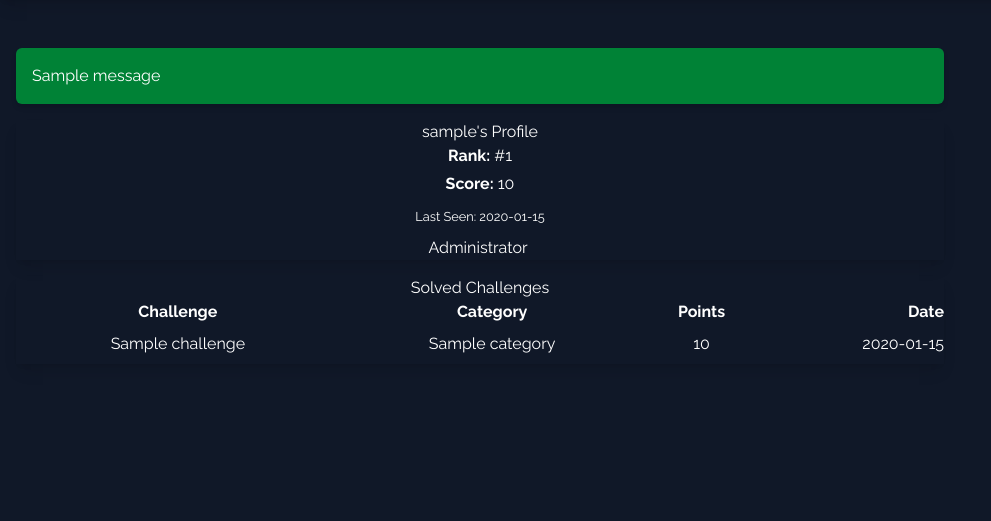
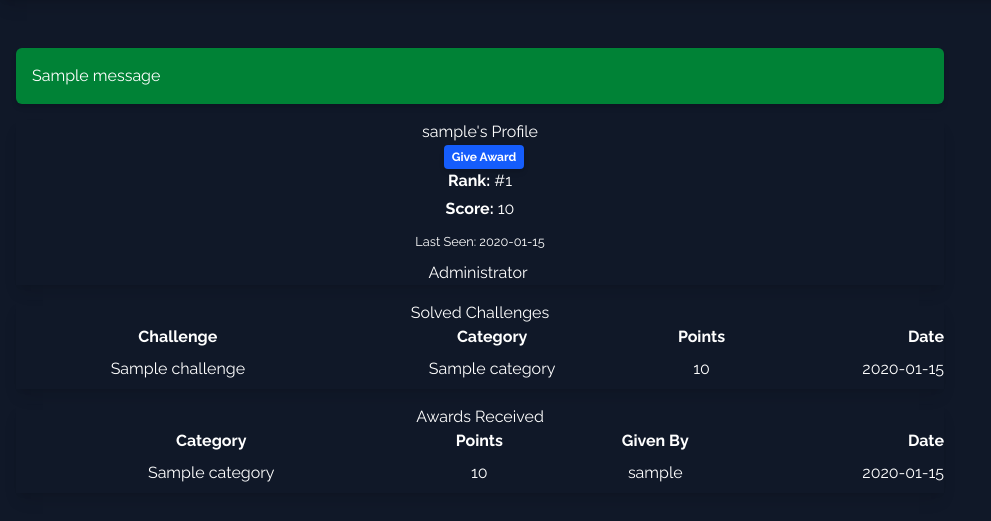
Before and after one commit to MicahWade/WindFlag, a Flask app: page /profile in a window 1280 px wide. Shown: the part 60-581 px from the top of the page, without its empty margins (0-991 px from the left). Run offline with Flask 3, Linux system fonts and the light colour scheme; a user stored in the database is signed in; tables that the repository leaves empty hold one stand-in row (values such as "Sample post"); one stand-in notice (Sample message) is shown.

Commit message:
feat: Implement award system for admins
This commit introduces a new award system allowing administrators to recognize and reward users.

Key changes include:
- **Database Models:** Added  and  models to track award types and individual awards given.
- **Admin Management:**
    - Removed the dedicated "Give Award" page.
    - Integrated award-giving directly into the user profile page via a modal for admins.
    - Implemented CRUD operations for  via a new admin page.
- **Frontend Enhancements:**
    - Updated  to display awards received (visible to admins) and include an admin-only "Give Award" button that triggers a Tailwind CSS styled modal.
    - Converted new admin templates (, ) to use Tailwind CSS for consistent styling.
    - Added default award categories during database seeding.
- **Backend Logic:**
    - Modified  to eager-load award data for admins viewing profiles and to pass the  to the profile template.
    - Added a new route in  to handle inline award submissions.
- **Forms:** Introduced  for profile-based award giving and  for category management.

```diff
--- a/app.py
+++ b/app.py
@@ -1,7 +1,7 @@
 from flask import Flask, render_template, request, flash, redirect, url_for, jsonify
 from flask_login import login_user, current_user, logout_user, login_required
 from scripts.config import Config
-from scripts.forms import RegistrationForm, LoginForm, FlagSubmissionForm # Import forms
+from scripts.forms import RegistrationForm, LoginForm, FlagSubmissionForm, InlineGiveAwardForm # Import forms
 from datetime import datetime, UTC, timedelta # Import datetime, UTC, and timedelta
 from sqlalchemy import func # Import func for aggregation
 from sqlalchemy.orm import joinedload # Import joinedload for eager loading
@@ -26,7 +26,7 @@ def create_app(config_class=Config):
     login_manager.unauthorized_handler(lambda: redirect(url_for('home')))
     bcrypt.init_app(app)
 
-    from scripts.models import User, Category, Challenge, Submission, ChallengeFlag, FlagSubmission # Import models here
+    from scripts.models import User, Category, Challenge, Submission, ChallengeFlag, FlagSubmission, Award, AwardCategory # Import models here
 
     app.register_blueprint(admin_bp) # Register admin blueprint
 
@@ -91,8 +91,17 @@ def create_app(config_class=Config):
     @app.route('/profile/<username>')
     @login_required
     def user_profile(username):
-        from scripts.models import User, Submission, Challenge, Category # Import Category
-        target_user = User.query.filter_by(username=username).first_or_404()
+        # Start building the query for target_user
+        user_query = User.query.filter_by(username=username)
+
+        # If current user is admin, eager load awards received and given
+        if current_user.is_admin:
+            user_query = user_query.options(
+                joinedload(User.awards_received).joinedload(Award.category),
+                joinedload(User.awards_received).joinedload(Award.giver)
+            )
+
+        target_user = user_query.first_or_404()
 
         # Access control: If user is hidden and current user is not admin, deny access
         if target_user.hidden and not current_user.is_admin:
@@ -119,8 +128,15 @@ def create_app(config_class=Config):
                                            .order_by(Submission.timestamp.desc())\
                                            .all()
 
+        # Initialize InlineGiveAwardForm
+        give_award_form = None
+        if current_user.is_admin:
+            give_award_form = InlineGiveAwardForm()
+            give_award_form.category.choices = [(ac.id, ac.name) for ac in AwardCategory.query.order_by(AwardCategory.name).all()]
+
         return render_template('profile.html', title=f"{target_user.username}'s Profile",
-                               user=target_user, submissions=user_submissions, user_rank=user_rank)
+                               user=target_user, submissions=user_submissions, user_rank=user_rank,
+                               give_award_form=give_award_form)
 
     @app.route('/challenges')
     @login_required
--- a/scripts/forms.py
+++ b/scripts/forms.py
@@ -130,3 +130,23 @@ class AdminSettingsForm(FlaskForm):
                                         validators=[DataRequired()],
                                         default='line')
     submit = SubmitField('Save Settings')
+
+class AwardCategoryForm(FlaskForm):
+    name = StringField('Category Name',
+                       validators=[DataRequired(), Length(min=2, max=50)])
+    default_points = IntegerField('Default Points',
+                                  validators=[DataRequired(), NumberRange(min=0)],
+                                  default=0)
+    submit = SubmitField('Submit Category')
+
+    def validate_name(self, name):
+        from scripts.models import AwardCategory # Import here to avoid circular dependency
+        category = AwardCategory.query.filter_by(name=name.data).first()
+        if category:
+            raise ValidationError('That award category name is taken. Please choose a different one.')
+
+class InlineGiveAwardForm(FlaskForm):
+    category = SelectField('Award Category', coerce=int, validators=[DataRequired()])
+    points = IntegerField('Points to Award',
+                          validators=[DataRequired(), NumberRange(min=1)])
+    submit = SubmitField('Give Award')
--- a/templates/admin/index.html
+++ b/templates/admin/index.html
@@ -24,6 +24,11 @@
                 <h2 class="text-xl font-semibold text-gray-100 mb-2">Manage Users</h2>
                 <p class="text-gray-300">View and manage user accounts, including their hidden and admin status.</p>
             </a>
+            <a href="{{ url_for('admin.manage_award_categories') }}" class="block bg-gray-700 p-6 rounded-lg shadow-md hover:shadow-lg transform hover:scale-105 transition duration-300 ease-in-out">
+                <h2 class="text-xl font-semibold text-gray-100 mb-2">Manage Award Categories</h2>
+                <p class="text-gray-300">Create, edit, or delete award categories.</p>
+            </a>
+
         </div>
     </div>
 {% endblock content %}
--- a/templates/profile.html
+++ b/templates/profile.html
@@ -6,7 +6,12 @@
         <div class="col-md-8 col-lg-6">
             <div class="card bg-dark text-white shadow-lg mb-4"> {# Removed text-center from here #}
                 <div class="card-header bg-secondary text-center">
-                    <h3 class="card-title mb-0">{{ user.username }}'s Profile</h3>
+                    <h3 class="card-title mb-0 d-inline-block">{{ user.username }}'s Profile</h3>
+                    {% if current_user.is_admin %}
+                        <button type="button" class="bg-blue-600 hover:bg-blue-500 text-white font-bold py-1 px-2 rounded text-xs shadow-md ml-2" onclick="toggleGiveAwardModal()">
+                            Give Award
+                        </button>
+                    {% endif %}
                 </div>
                 <div class="card-body d-flex flex-column flex-md-row justify-content-center align-items-center">
                     <div class="text-center mx-3 mb-2 mb-md-0">
@@ -67,8 +72,90 @@
             </div>
         </div>
 
+        {% if current_user.is_admin %}
+        <div class="col-12">
+            <div class="card bg-dark text-white shadow-lg mb-4">
+                <div class="card-header bg-secondary text-center">
+                    <h3 class="card-title mb-0">Awards Received</h3>
+                </div>
+                <div class="card-body">
+                    {% if user.awards_received %}
+                        <div class="table-responsive">
+                            <table class="table table-dark table-striped table-hover table-bordered w-full">
+                                <thead>
+                                    <tr>
+                                        <th scope="col" class="text-center">Category</th>
+                                        <th scope="col" class="text-center">Points</th>
+                                        <th scope="col" class="text-center">Given By</th>
+                                        <th scope="col" class="text-end" style="width: 20%;">Date</th>
+                                    </tr>
+                                </thead>
+                                <tbody>
+                                    {% for award in user.awards_received %}
+                                    <tr>
+                                        <td class="py-2 text-center">{{ award.category.name }}</td>
+                                        <td class="py-2 text-center">{{ award.points_awarded }}</td>
+                                        <td class="py-2 text-center">{{ award.giver.username }}</td>
+                                        <td class="py-2 text-end">{{ award.timestamp.strftime('%Y-%m-%d') }}</td>
+                                    </tr>
+                                    {% endfor %}
+                                </tbody>
+                            </table>
+                        </div>
+                    {% else %}
+                        <p class="text-muted text-center">No awards received yet.</p>
+                    {% endif %}
+                </div>
+            </div>
+        </div>
+        {% endif %}
+
 
         </div>
     </div>
 </div>
+
+<!-- Tailwind CSS Modal for Give Award -->
+<div id="giveAwardModal" class="fixed inset-0 bg-gray-900 bg-opacity-75 flex items-center justify-center z-50 hidden">
+    <div class="bg-gray-800 rounded-lg shadow-xl w-full max-w-md mx-auto p-6">
+        <div class="flex justify-between items-center border-b border-gray-700 pb-3 mb-4">
+            <h5 class="text-xl font-semibold text-gray-100">Give Award to {{ user.username }}</h5>
+            <button type="button" class="text-gray-400 hover:text-gray-100" onclick="toggleGiveAwardModal()">
+                <svg class="w-6 h-6" fill="none" stroke="currentColor" viewBox="0 0 24 24" xmlns="http://www.w3.org/2000/svg"><path stroke-linecap="round" stroke-linejoin="round" stroke-width="2" d="M6 18L18 6M6 6l12 12"></path></svg>
+            </button>
+        </div>
+        <div class="modal-body">
+            <form method="POST" action="{{ url_for('admin.give_award_to_user', username=user.username) }}">
+                {{ give_award_form.hidden_tag() }}
+                <div class="mb-4">
+                    <label for="category" class="block text-white text-sm font-bold mb-2">Award Category</label>
+                    {{ give_award_form.category(class="shadow appearance-none border rounded w-full py-2 px-3 text-gray-700 leading-tight focus:outline-none focus:shadow-outline bg-gray-700 border-gray-600 text-white") }}
+                    {% for error in give_award_form.category.errors %}
+                        <p class="text-red-500 text-xs italic">{{ error }}</p>
+                    {% endfor %}
+                </div>
+                <div class="mb-4">
+                    <label for="points" class="block text-white text-sm font-bold mb-2">Points to Award</label>
+                    {{ give_award_form.points(class="shadow appearance-none border rounded w-full py-2 px-3 text-gray-700 leading-tight focus:outline-none focus:shadow-outline bg-gray-700 border-gray-600 text-white") }}
+                    {% for error in give_award_form.points.errors %}
+                        <p class="text-red-500 text-xs italic">{{ error }}</p>
+                    {% endfor %}
+                </div>
+                <div class="flex items-center justify-end mt-6">
+                    <button type="button" class="bg-gray-600 hover:bg-gray-500 text-white font-bold py-2 px-4 rounded focus:outline-none focus:shadow-outline mr-2" onclick="toggleGiveAwardModal()">
+                        Cancel
+                    </button>
+                    {{ give_award_form.submit(class="bg-blue-600 hover:bg-blue-500 text-white font-bold py-2 px-4 rounded focus:outline-none focus:shadow-outline") }}
+                </div>
+            </form>
+        </div>
+    </div>
+</div>
+
+<script>
+    function toggleGiveAwardModal() {
+        const modal = document.getElementById('giveAwardModal');
+        modal.classList.toggle('hidden');
+    }
+</script>
 {% endblock %}
```
Also changed, not shown: scripts/admin_routes.py (+87 -2 lines), scripts/models.py (+24 -0 lines), scripts/seed.py (+11 -1 lines), templates/admin/create_award_category.html (added, +24 -0 lines), templates/admin/manage_award_categories.html (added, +64 -0 lines).
